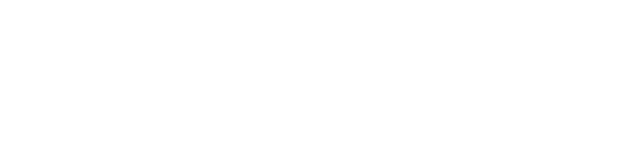
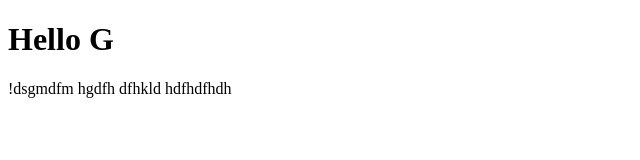
Before and after one commit to MaximStupnikov/test-git, a plain HTML site: page index.html in a window 1280 px wide. Shown: the whole page, without its empty margins (0-640 px from the left). Drawn offline with Linux system fonts and the light colour scheme.

Commit message:
added text

```diff
--- a/index.html
+++ b/index.html
@@ -7,6 +7,10 @@
     <title>test git</title>
   </head>
   <body>
+    <header>
+      <h1>Hello G</h1>
+      <p>!dsgmdfm hgdfh dfhkld hdfhdfhdh</p>
+    </header>
     <script src="index.js"></script>
   </body>
 </html>
```
